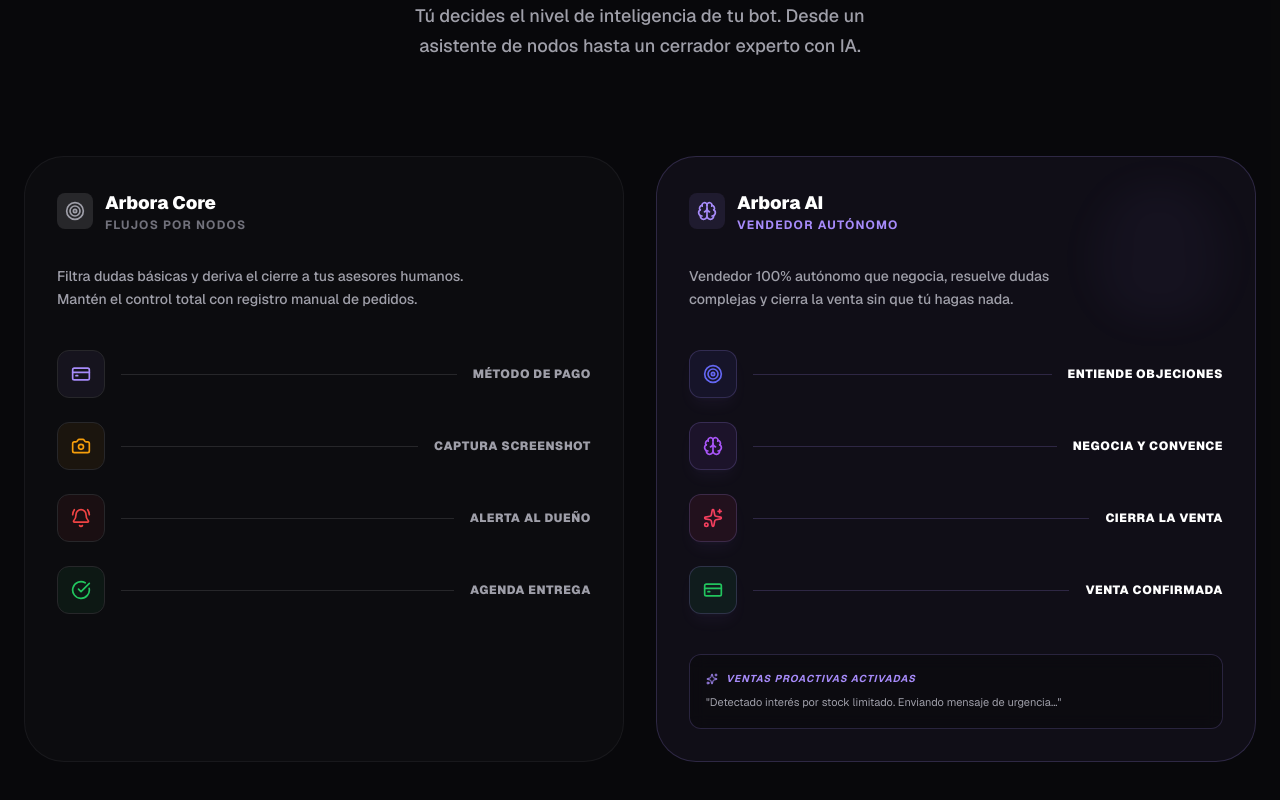
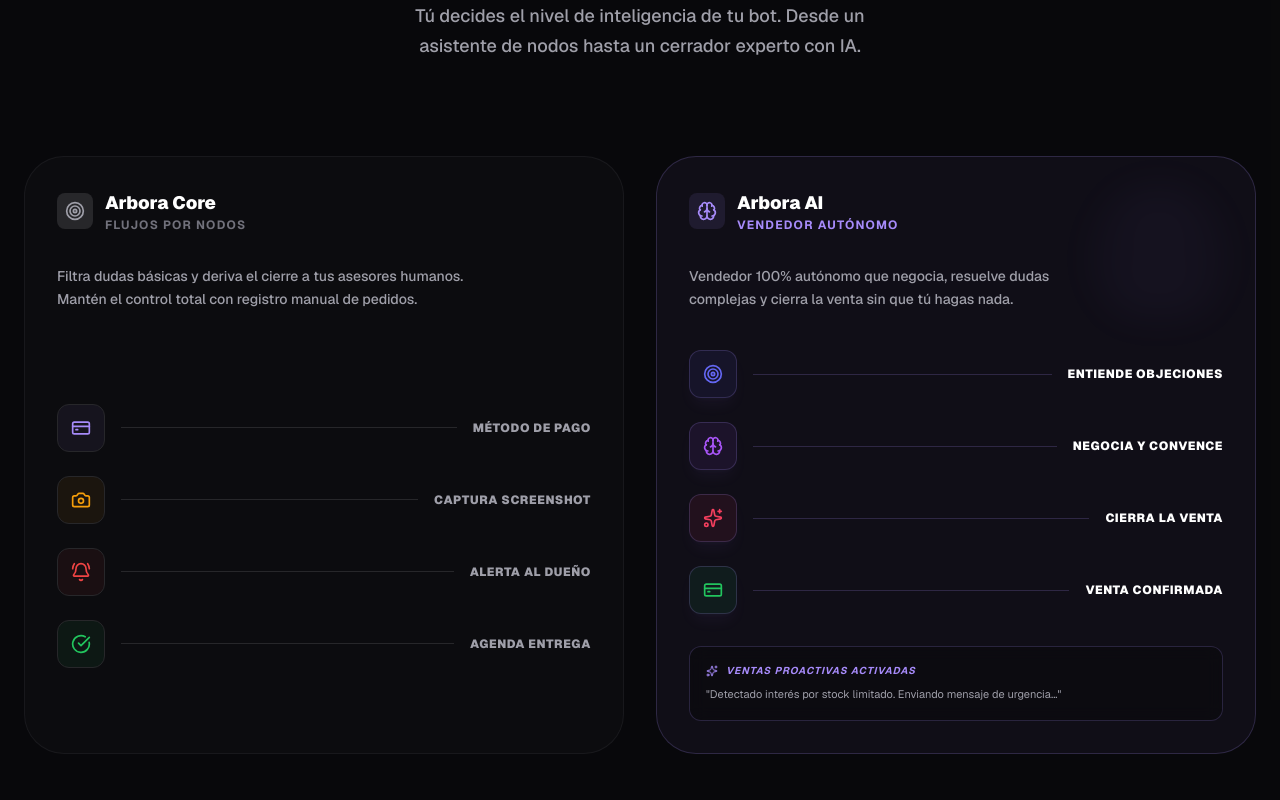
Before and after one commit to Edudev2004/arbora-landing, a React (Vite) app: page / in a window 1280 px wide. Shown: the part 3619-4419 px from the top of the page. Built offline with nearby package versions, Linux system fonts and the light colour scheme.

Commit message:
Compensación final: centrado vertical y horizontal de visuales en todas las tarjetas de ventas y características

```diff
--- a/src/components/sections/SalesAutomation.tsx
+++ b/src/components/sections/SalesAutomation.tsx
@@ -123,7 +123,7 @@
             initial={{ opacity: 0, x: -20 }}
             whileInView={{ opacity: 1, x: 0 }}
             viewport={{ once: true }}
-            className="flex-shrink-0 w-[85vw] sm:w-[500px] lg:w-full snap-center p-8 rounded-[2.5rem] bg-zinc-900/30 border border-zinc-800/50"
+            className="flex-shrink-0 w-[85vw] sm:w-[500px] lg:w-full snap-center flex flex-col p-8 rounded-[2.5rem] bg-zinc-900/30 border border-zinc-800/50"
           >
             <div className="flex items-center gap-3 mb-8">
               <span className="p-2 bg-zinc-800 rounded-lg text-zinc-400">
@@ -140,7 +140,7 @@
               Mantén el control total con registro manual de pedidos.
             </p>
 
-            <div className="space-y-6">
+            <div className="flex-1 flex flex-col justify-center w-full space-y-6">
               {coreSteps.map((step, i) => (
                 <div key={i} className="flex items-center gap-4 group">
                   <div
@@ -160,7 +160,7 @@
             initial={{ opacity: 0, x: 20 }}
             whileInView={{ opacity: 1, x: 0 }}
             viewport={{ once: true }}
-            className="flex-shrink-0 w-[85vw] sm:w-[500px] lg:w-full snap-center p-8 rounded-[2.5rem] bg-primary/5 border border-primary/20 relative overflow-hidden"
+            className="flex-shrink-0 w-[85vw] sm:w-[500px] lg:w-full snap-center flex flex-col p-8 rounded-[2.5rem] bg-primary/5 border border-primary/20 relative overflow-hidden"
           >
             <div className="absolute top-0 right-0 p-8 opacity-10 blur-xl pointer-events-none">
               <Brain className="w-32 h-32 text-primary" />
@@ -181,7 +181,7 @@
               cierra la venta sin que tú hagas nada.
             </p>
 
-            <div className="space-y-6">
+            <div className="flex-1 flex flex-col justify-center w-full space-y-6">
               {aiSteps.map((step, i) => (
                 <div key={i} className="flex items-center gap-4 group">
                   <div
@@ -196,7 +196,7 @@
               ))}
             </div>
 
-            <div className="mt-10 p-4 rounded-xl bg-zinc-950/50 border border-primary/20 backdrop-blur-sm">
+            <div className="mt-8 p-4 rounded-xl bg-zinc-950/50 border border-primary/20 backdrop-blur-sm">
               <div className="flex items-center gap-2 mb-2">
                 <Sparkles className="w-3 h-3 text-primary" />
                 <span className="text-[10px] font-bold text-primary uppercase tracking-widest italic">Ventas Proactivas activadas</span>
```
